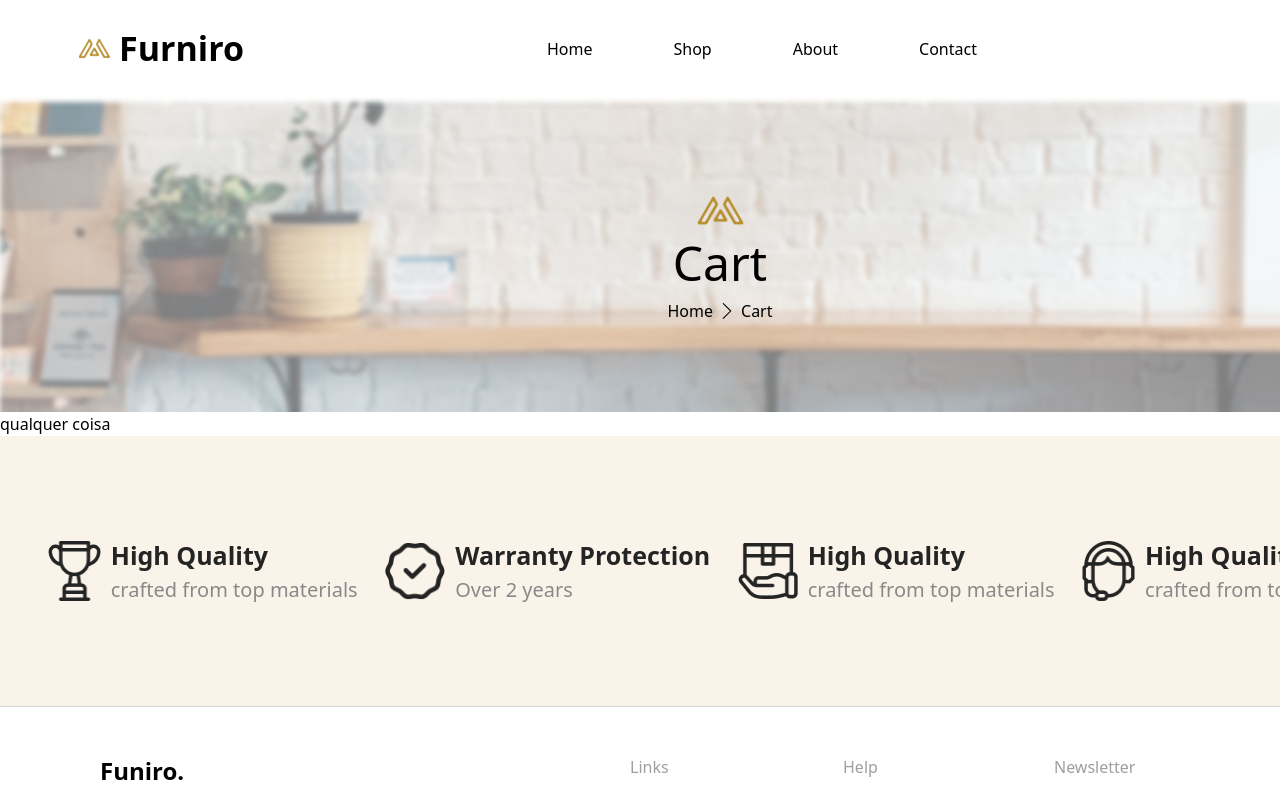
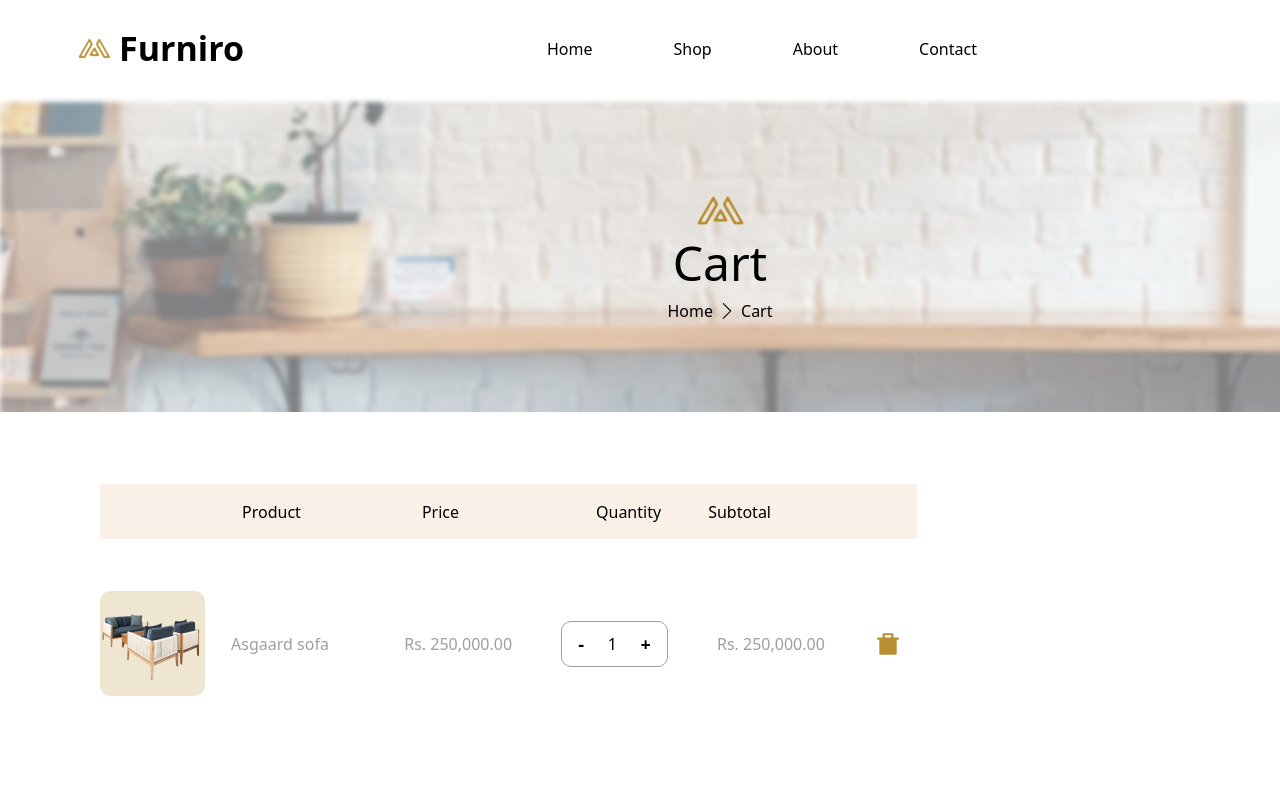
Before and after one commit to OrleanSousa/3-Compass-Challenge, a React (Vite) app: page /cart in a window 1280 px wide. Shown: the top 800 px of the page. Built offline with nearby package versions, Linux system fonts and the light colour scheme.

Commit message:
feat: created list item on cart

```diff
--- a/src/components/cartPage/Cartpage.tsx
+++ b/src/components/cartPage/Cartpage.tsx
@@ -1,11 +1,70 @@
-
+import { RiDeleteBin7Fill } from "react-icons/ri";
+import sofa from "../../assets/sofa5.png";
 
 const CartPage = () => {
   return (
     <>
-      qualquer coisa
+      <div className="flex w-full h-[547px] px-[100px] pt-[72px]">
+        <div className="w-[1240px] h-[390px] flex">
+          <div className="w-[817px]">
+            {/* Header da tabela */}
+            <div className="h-[55px] bg-buttonShop flex items-center gap-[137px]">
+              <div className="flex w-[217px] justify-between ml-[142px]">
+                <p className="font-medium">Product</p>
+                <p className="font-medium">Price</p>
+              </div>
+              <div className="flex w-[175px] justify-between">
+                <p className="font-medium">Quantity</p>
+                <p className="font-medium">Subtotal</p>
+              </div>
+            </div>
+
+            {/* Linha de item */}
+            <div className="w-full flex items-center mt-[52px]">
+              {/* Imagem */}
+              <div className="bg-buttonBord bg-opacity-[0.22] rounded-[10px] w-[105px] h-[105px] flex justify-center items-center">
+                <img src={sofa} alt="Product" />
+              </div>
+
+              {/* Detalhes do Produto */}
+              <div className="flex flex-grow items-center justify-between ">
+                {/* Nome do Produto */}
+                <p className="text-gray50 w-[150px] text-center">Asgaard sofa</p>
+
+                {/* price */}
+                <p className="text-gray50 text-center">Rs. 250,000.00</p>
+
+                {/* acount */}
+                <div className="flex items-center border border-gray50 rounded-[10px] px-4 py-2 w-[106.54px] justify-between">
+                  <button className="text-lg font-bold ">-</button>
+                  <input
+                    type="number"
+                    className="text-center border-none focus:outline-none w-10 [appearance:textfield]
+                      [&::-webkit-outer-spin-button]:appearance-none [&::-webkit-inner-spin-button]:appearance-none "
+                    value="1"
+                    min="1"
+                    id="quantity"
+                  />
+                  <button className="text-lg font-bold">+</button>
+                </div>
+
+                {/* Subtotal */}
+                <p className="text-gray50 text-center">Rs. 250,000.00</p>
+
+                {/* Ícone de exclusão */}
+                <div className="w-[28px] h-[28px] flex justify-center items-center mr-[15px]">
+                  <a className="cursor-pointer">
+                    <RiDeleteBin7Fill className="text-textOrange text-[26px]" />
+                  </a>
+                </div>
+              </div>
+            </div>
+          </div>
+          <div></div>
+        </div>
+      </div>
     </>
-  )
-}
+  );
+};
 
-export default CartPage
+export default CartPage;
--- a/src/output.css
+++ b/src/output.css
@@ -697,6 +697,10 @@ video {
   margin-left: 12px;
 }
 
+.ml-\[142px\]{
+  margin-left: 142px;
+}
+
 .ml-\[233px\]{
   margin-left: 233px;
 }
@@ -705,6 +709,10 @@ video {
   margin-left: 24px;
 }
 
+.ml-\[37px\]{
+  margin-left: 37px;
+}
+
 .ml-\[42pxpx\]{
   margin-left: 42pxpx;
 }
@@ -765,6 +773,10 @@ video {
   margin-top: 46px;
 }
 
+.mt-\[52px\]{
+  margin-top: 52px;
+}
+
 .mt-\[67px\]{
   margin-top: 67px;
 }
@@ -781,6 +793,26 @@ video {
   margin-top: 72px;
 }
 
+.-ml-\[20px\]{
+  margin-left: -20px;
+}
+
+.-mr-\[20px\]{
+  margin-right: -20px;
+}
+
+.mr-\[20px\]{
+  margin-right: 20px;
+}
+
+.mr-\[25px\]{
+  margin-right: 25px;
+}
+
+.mr-\[15px\]{
+  margin-right: 15px;
+}
+
 .flex{
   display: flex;
 }
@@ -805,6 +837,10 @@ video {
   height: 100px;
 }
 
+.h-\[105px\]{
+  height: 105px;
+}
+
 .h-\[130px\]{
   height: 130px;
 }
@@ -829,6 +865,10 @@ video {
   height: 270px;
 }
 
+.h-\[28px\]{
+  height: 28px;
+}
+
 .h-\[301px\]{
   height: 301px;
 }
@@ -861,6 +901,10 @@ video {
   height: 382px;
 }
 
+.h-\[390px\]{
+  height: 390px;
+}
+
 .h-\[392px\]{
   height: 392px;
 }
@@ -881,6 +925,10 @@ video {
   height: 50px;
 }
 
+.h-\[547px\]{
+  height: 547px;
+}
+
 .h-\[55\.97px\]{
   height: 55.97px;
 }
@@ -917,6 +965,10 @@ video {
   height: 90px;
 }
 
+.w-10{
+  width: 2.5rem;
+}
+
 .w-4{
   width: 1rem;
 }
@@ -925,10 +977,22 @@ video {
   width: 1.5rem;
 }
 
+.w-\[105px\]{
+  width: 105px;
+}
+
+.w-\[106\.54px\]{
+  width: 106.54px;
+}
+
 .w-\[1196px\]{
   width: 1196px;
 }
 
+.w-\[1240px\]{
+  width: 1240px;
+}
+
 .w-\[1344px\]{
   width: 1344px;
 }
@@ -937,6 +1001,14 @@ video {
   width: 1440px;
 }
 
+.w-\[150px\]{
+  width: 150px;
+}
+
+.w-\[175px\]{
+  width: 175px;
+}
+
 .w-\[176px\]{
   width: 176px;
 }
@@ -981,6 +1053,10 @@ video {
   width: 285px;
 }
 
+.w-\[28px\]{
+  width: 28px;
+}
+
 .w-\[290px\]{
   width: 290px;
 }
@@ -1045,6 +1121,10 @@ video {
   width: 60px;
 }
 
+.w-\[817px\]{
+  width: 817px;
+}
+
 .w-\[85px\]{
   width: 85px;
 }
@@ -1069,6 +1149,10 @@ video {
   flex: 1 1 0%;
 }
 
+.flex-grow{
+  flex-grow: 1;
+}
+
 .cursor-pointer{
   cursor: pointer;
 }
@@ -1125,6 +1209,10 @@ video {
   gap: 10px;
 }
 
+.gap-\[137px\]{
+  gap: 137px;
+}
+
 .gap-\[17px\]{
   gap: 17px;
 }
@@ -1179,6 +1267,10 @@ video {
 
 .border-t{
   border-top-width: 1px;
+}
+
+.border-none{
+  border-style: none;
 }
 
 .border-buttonBord{
@@ -1255,6 +1347,10 @@ video {
   --tw-bg-opacity: 0.6;
 }
 
+.bg-opacity-\[0\.22\]{
+  --tw-bg-opacity: 0.22;
+}
+
 .bg-backSubHeader{
   background-image: url('./src/assets/back-Sub-Header.png');
 }
@@ -1273,6 +1369,11 @@ video {
   padding-right: 0.5rem;
 }
 
+.px-3{
+  padding-left: 0.75rem;
+  padding-right: 0.75rem;
+}
+
 .px-6{
   padding-left: 1.5rem;
   padding-right: 1.5rem;
@@ -1298,10 +1399,38 @@ video {
   padding-bottom: 44px;
 }
 
+.px-4{
+  padding-left: 1rem;
+  padding-right: 1rem;
+}
+
+.px-5{
+  padding-left: 1.25rem;
+  padding-right: 1.25rem;
+}
+
+.px-\[\]{
+  padding-left: ;
+  padding-right: ;
+}
+
+.px-\[30\.2px\]{
+  padding-left: 30.2px;
+  padding-right: 30.2px;
+}
+
 .pl-\[100px\]{
   padding-left: 100px;
 }
 
+.pt-\[72px\]{
+  padding-top: 72px;
+}
+
+.pl-3{
+  padding-left: 0.75rem;
+}
+
 .text-center{
   text-align: center;
 }
@@ -1324,6 +1453,10 @@ video {
 
 .text-\[25px\]{
   font-size: 25px;
+}
+
+.text-\[26px\]{
+  font-size: 26px;
 }
 
 .text-\[28px\]{
@@ -1393,6 +1526,11 @@ video {
 .text-textMid{
   --tw-text-opacity: 1;
   color: rgb(97 97 97 / var(--tw-text-opacity, 1));
+}
+
+.text-textOrange{
+  --tw-text-opacity: 1;
+  color: rgb(184 142 47 / var(--tw-text-opacity, 1));
 }
 
 .text-textcard{
@@ -1439,6 +1577,11 @@ html {
   max-width: 1440px;
 }
 
+.focus\:outline-none:focus{
+  outline: 2px solid transparent;
+  outline-offset: 2px;
+}
+
 .group:hover .group-hover\:opacity-100{
   opacity: 1;
 }
--- a/tailwind.config.js
+++ b/tailwind.config.js
@@ -26,7 +26,8 @@ export default {
         textCardB: "#898989",
         buttonShop: "#F9F1E7",
         qualitback: "#FAF3EA",
-        textqualit: "#242424"
+        textqualit: "#242424",
+        backProduct: "rgba(184, 142, 47, 0.22)"
       },
       backgroundImage: {
         'backgroudHome': "url('./src/assets/scandinavian-interior-mockup-wall-decal-background 1.png')",
```
Also changed, not shown: src/assets/sofa5.png (added).
